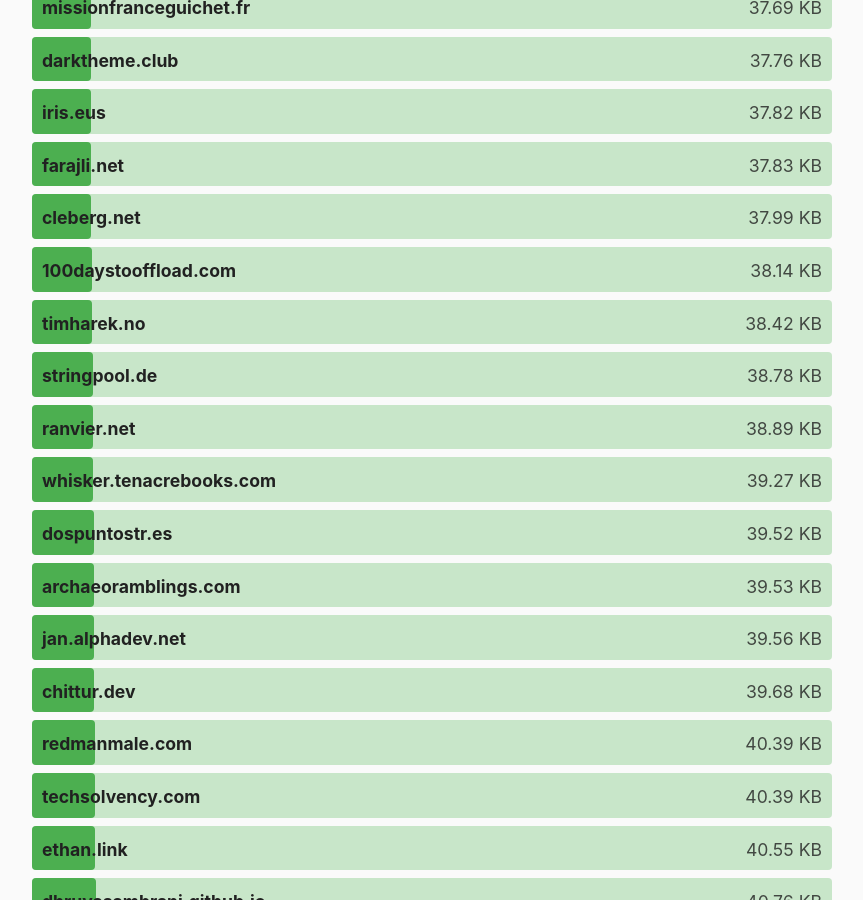
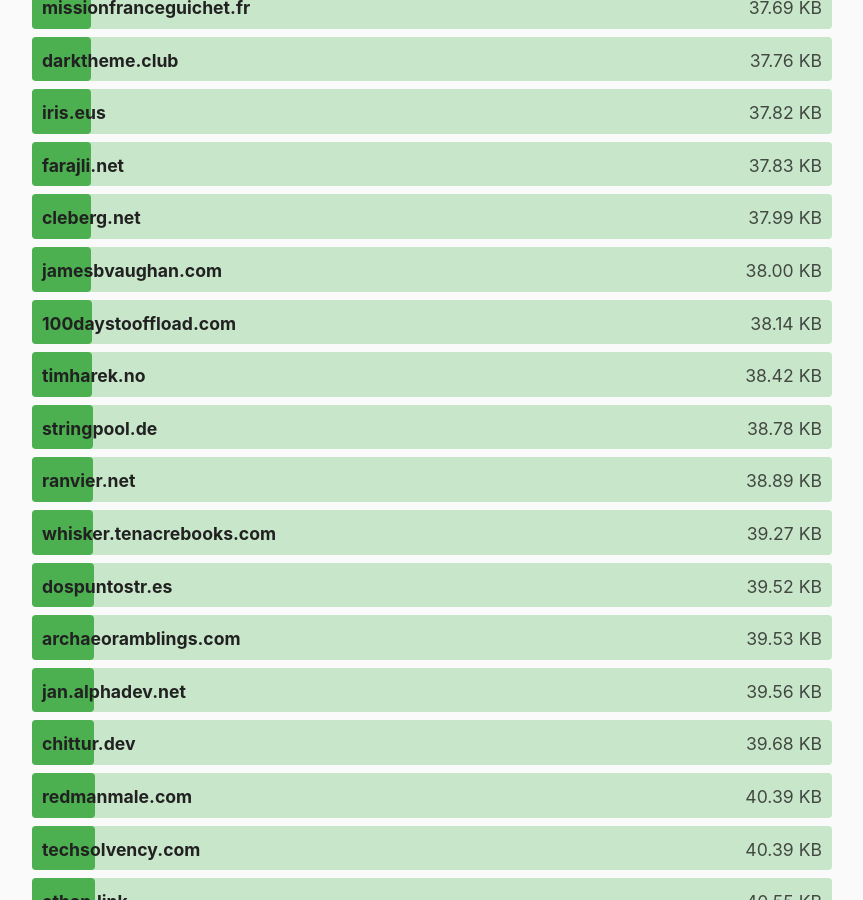
Before and after one commit to kevquirk/512kb.club, a Jekyll site: the page built from index.md, in a window 1280 px wide and 900 px high, scrolled down 12736 px. Shown: the whole window, without its empty margins (208-1071 px from the left). Built offline with Jekyll 4.4.1, drawn with Linux system fonts in a browser that asks for light colours.

Commit message:
Add jamesbvaughan.com

```diff
--- a/_data/sites.yml
+++ b/_data/sites.yml
@@ -1923,6 +1923,11 @@
   size: 81.46
   last_checked: 2025-08-30
 
+- domain: jamesbvaughan.com
+  url: https://jamesbvaughan.com/
+  size: 38
+  last_checked: 2025-11-04
+
 - domain: jamesgreenblue.com
   url: https://jamesgreenblue.com/
   size: 150.53
```
